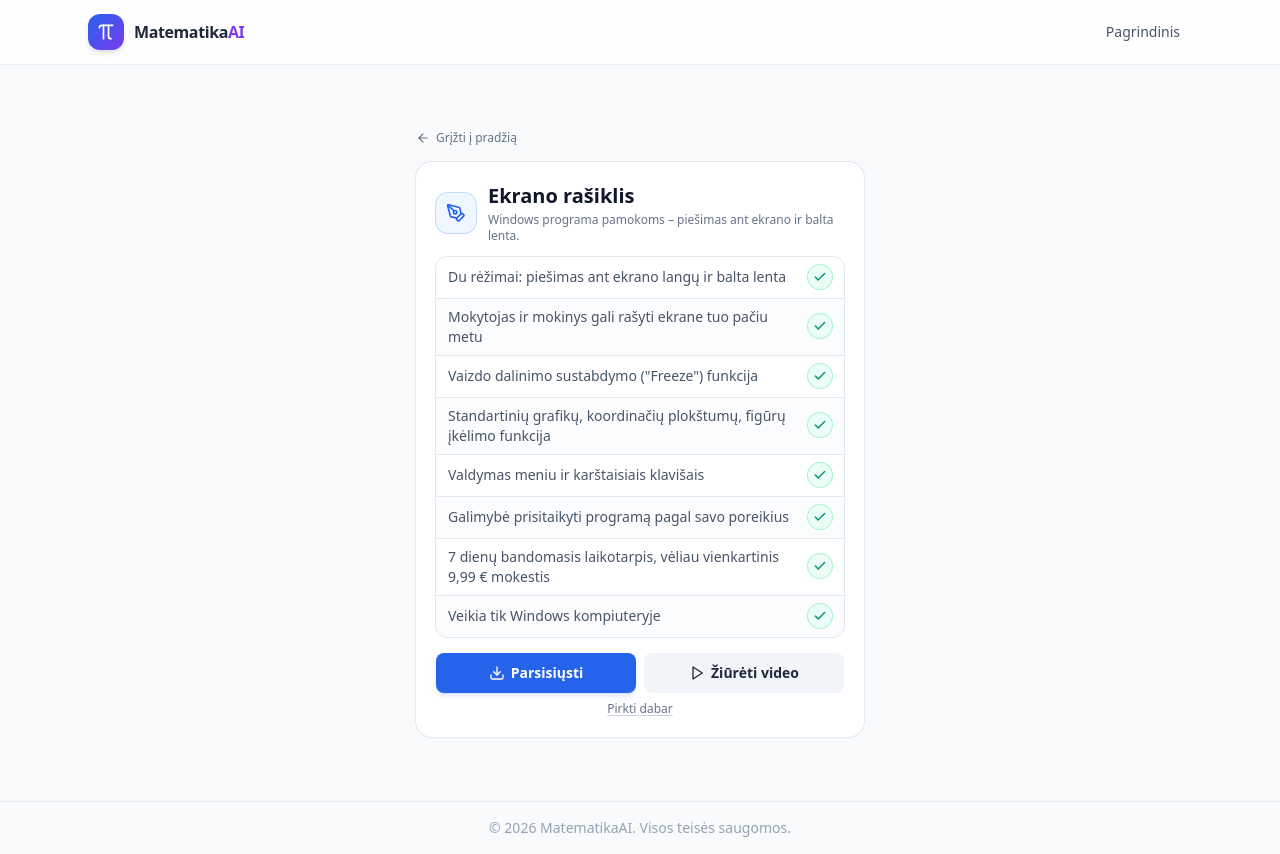
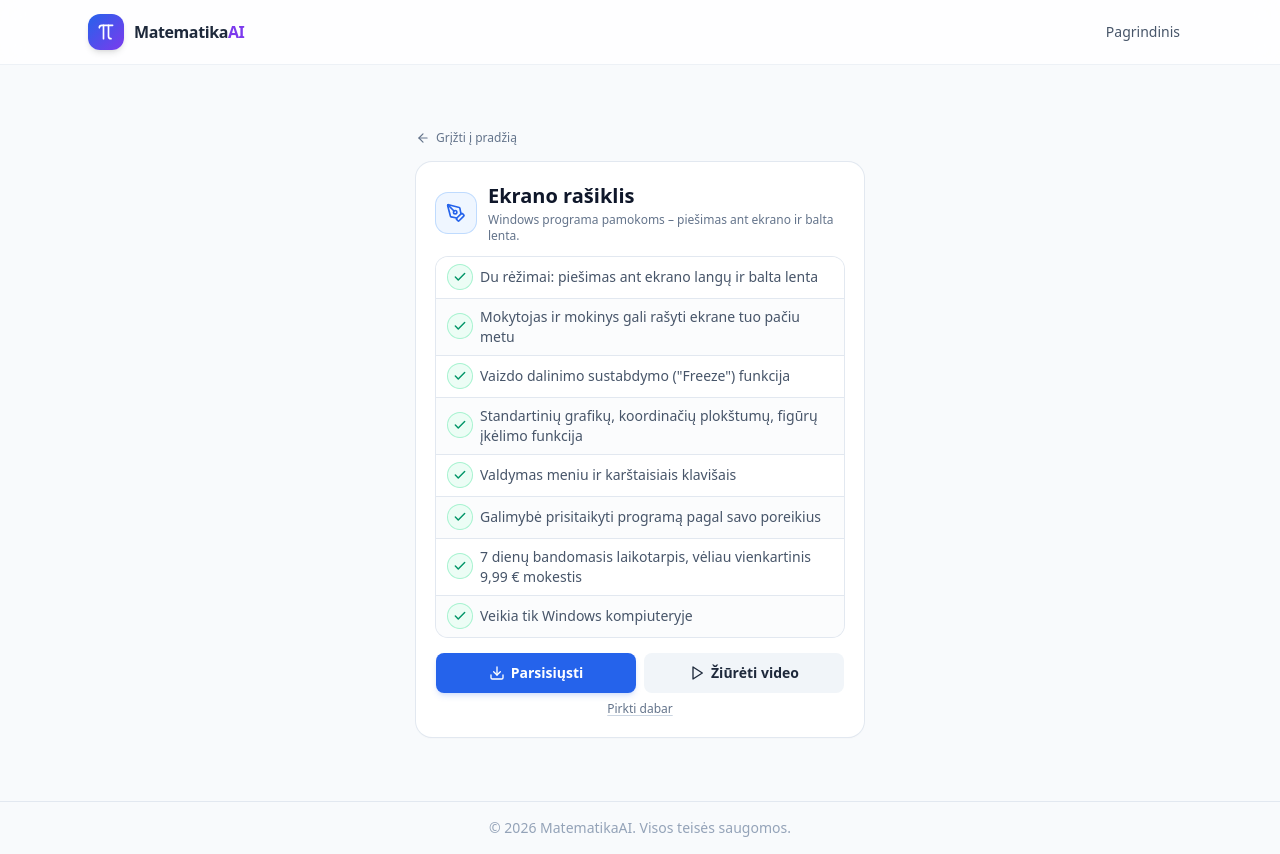
Before and after one commit to aminelga-ship-it/MatematikaAI, a React (Vite) app: page /ekrano-rasiklis in a window 1280 px wide. Built offline with nearby package versions, Linux system fonts and the light colour scheme; no server answers.

Commit message:
varnelių pakeitimas

```diff
--- a/src/components/EkranoRasiklis.tsx
+++ b/src/components/EkranoRasiklis.tsx
@@ -32,14 +32,14 @@ function FeatureTable({ items }: { items: string[] }) {
       {items.map((item, index) => (
         <div
           key={item}
-          className={`flex items-center justify-between gap-2 px-2.5 py-1.5 sm:px-3 sm:py-2 ${
+          className={`flex items-center gap-2 px-2.5 py-1.5 sm:px-3 sm:py-2 ${
             index % 2 === 0 ? 'bg-white' : 'bg-slate-50/60'
           }`}
         >
-          <span className="min-w-0 flex-1 text-xs sm:text-sm leading-snug text-slate-600">{item}</span>
           <div className="shrink-0">
             <FeatureCheck />
           </div>
+          <span className="min-w-0 flex-1 text-xs sm:text-sm leading-snug text-slate-600">{item}</span>
         </div>
       ))}
     </div>
```
